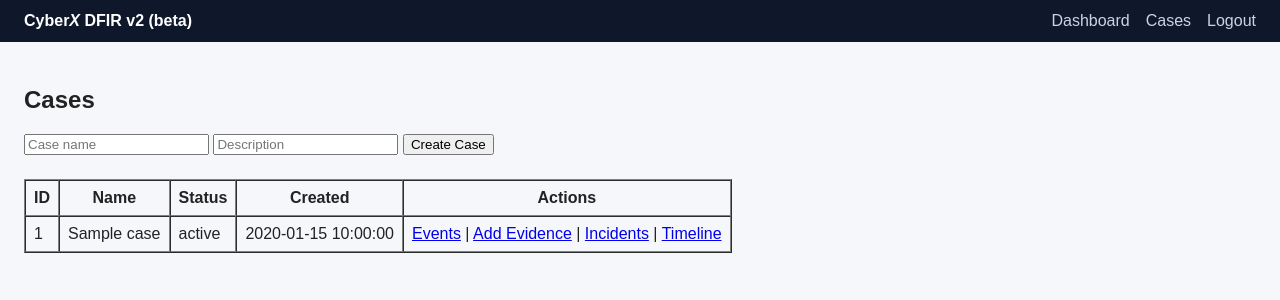
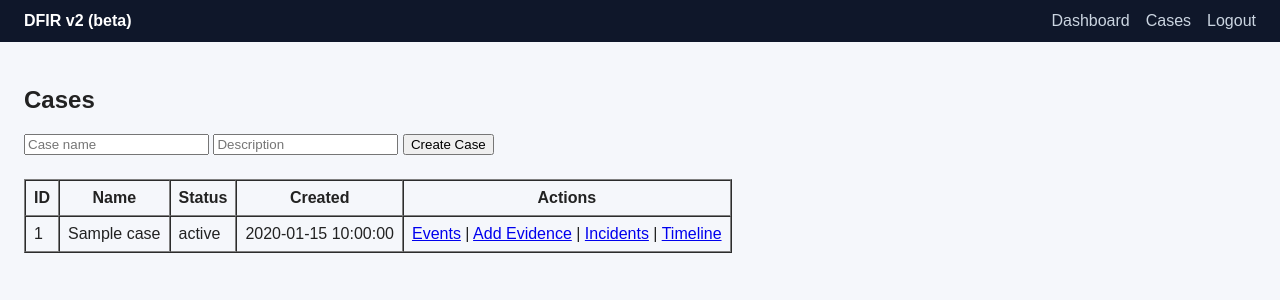
Before and after one commit to itsmeRiF/dfir-framework2, a Flask app: page /cases in a window 1280 px wide. Shown: the top 300 px of the page. Run offline with Flask 3, Linux system fonts and the light colour scheme; a user stored in the database is signed in; tables that the repository leaves empty hold one stand-in row (values such as "Sample post").

Commit message:
Update base.html

```diff
--- a/templates/base.html
+++ b/templates/base.html
@@ -2,7 +2,7 @@
 <html lang="en">
 <head>
   <meta charset="UTF-8">
-  <title>CyberX DFIR v2 (beta) - 1338</title>
+  <title>DFIR v2 (beta) - 1338</title>
   <style>
     body { font-family: Arial, sans-serif; margin: 0; background: #f5f7fb; color: #222; }
     nav { background: #0f172a; color: #fff; padding: 12px 24px; display: flex; gap: 16px; align-items: center; }
@@ -14,7 +14,7 @@
 </head>
 <body>
   <nav>
-    <span class="brand">Cyber<i>X</i> DFIR v2 (beta)</span>
+    <span class="brand">DFIR v2 (beta)</span>
     <a href="/dashboard">Dashboard</a>
     <a href="/cases">Cases</a>
     <a href="/logout">Logout</a>
```
